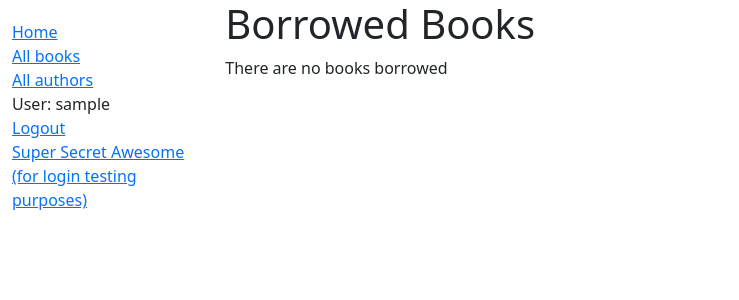
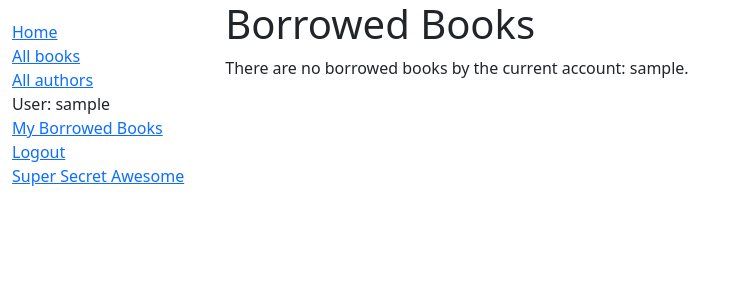
Before and after one commit to CesarLiChen/local-library-django, a Django app: page /catalog/mybooks/ in a window 1280 px wide. Shown: the top 300 px of the page, without its empty margins (0-739 px from the left). Run offline with Django 4.2, Linux system fonts and the light colour scheme; the visitor is signed in with stand-in values (Sample User, id 1); data that the repository does not hold is empty.

Commit message:
Adds mybooks link to sidebar

```diff
--- a/catalog/templates/base_generic.html
+++ b/catalog/templates/base_generic.html
@@ -35,13 +35,14 @@
 
                         {% if user.is_authenticated %}
                             <li>User: {{ user.get_username }}</li>
+                            <li><a href="{% url 'my-borrowed' %}">My Borrowed Books</a></li>
                             <li><a href="{% url 'logout' %}?next={{ request.path }}">Logout</a></li>
                         {% else %}
                             <li><a href="{% url 'login' %}?next={{ request.path }}">Login</a></li>
                         {% endif %}
 
                         <li><a href="{% url 'secret' %}">
-                            Super Secret Awesome (for login testing purposes)
+                            Super Secret Awesome
                         </a></li>
                     </ul>
                 {% endblock %}
--- a/catalog/templates/catalog/bookinstance_list_borrowed_user.html
+++ b/catalog/templates/catalog/bookinstance_list_borrowed_user.html
@@ -16,6 +16,6 @@
         </ul>
 
     {% else %}
-    <p>There are no books borrowed</p>
+    <p>There are no borrowed books by the current account: {{ user.get_username }}.</p>
     {% endif %}
  {% endblock content %}
```
